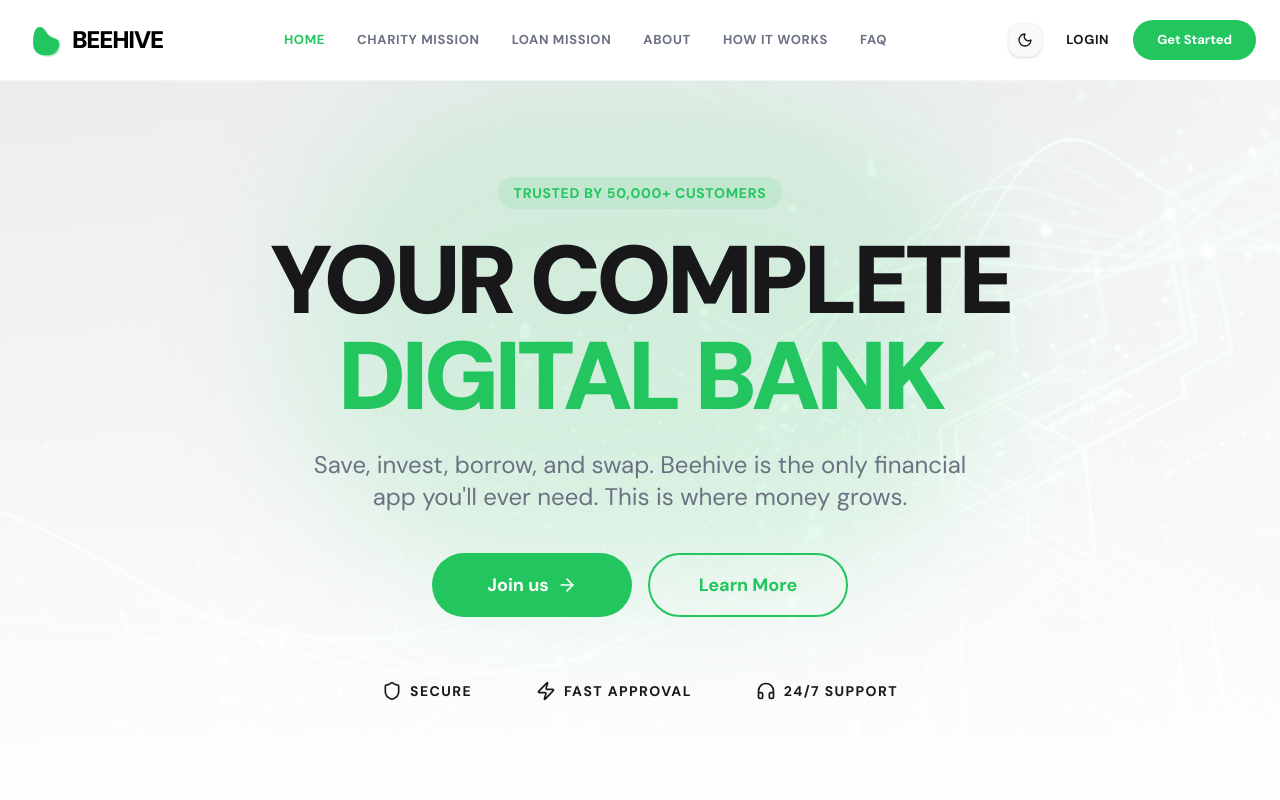
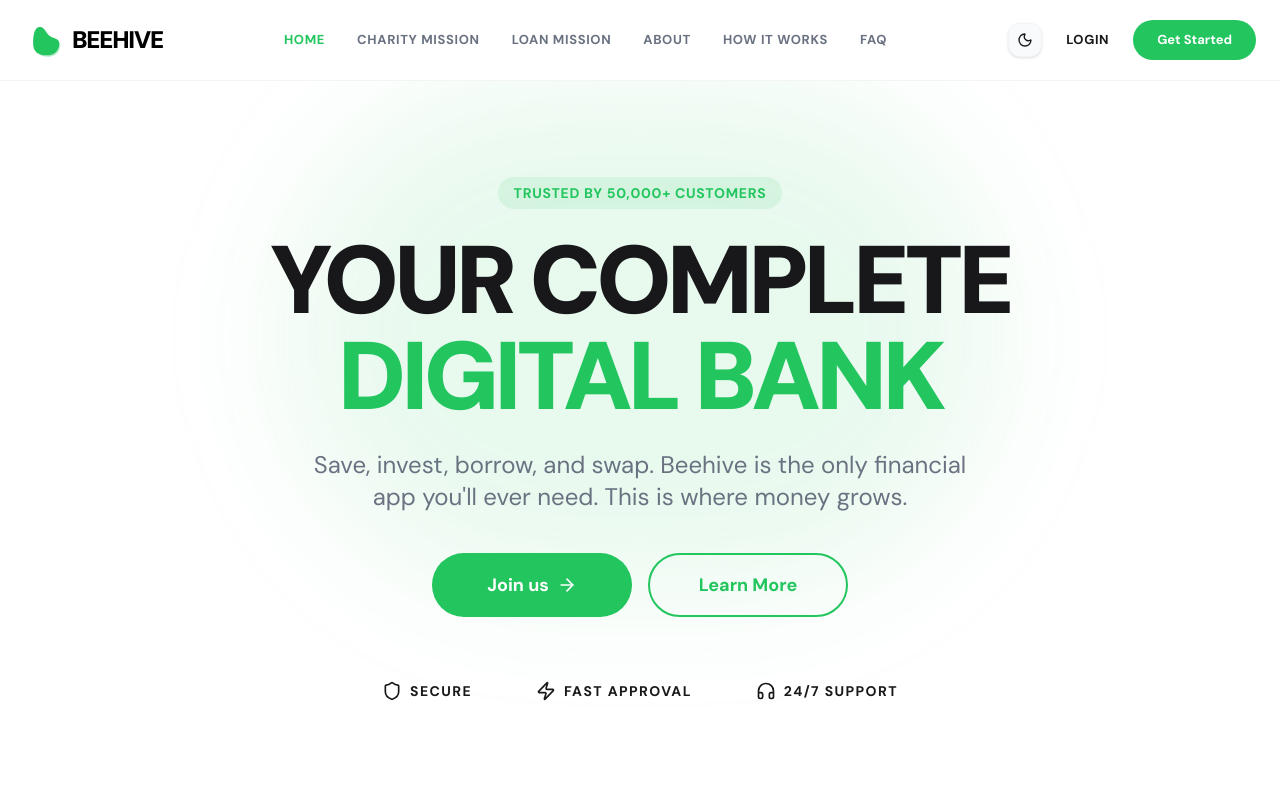
Before and after one commit to animatorrex9-debug/Beehive, a React (Vite) app: page / in a window 1280 px wide. Shown: the top 800 px of the page. Built offline with nearby package versions, Linux system fonts and the light colour scheme; no server answers.

Commit message:
refactor: replace hero image with ambient glow
Remove the heavy hero background image in favor of a CSS-based ambient glow to improve landing page load performance and visual consistency.

```diff
--- a/src/app/landing/page.tsx
+++ b/src/app/landing/page.tsx
@@ -36,7 +36,6 @@ import { useAuth } from '../../hooks/useAuth';
 import { auth } from '../../lib/supabase-service';
 import { CharityTab } from './CharityTab';
 import { LoansTab } from './LoansTab';
-import heroBackground from '../../assets/images/digital_bank_hero_1787673123426.jpg';
 
 export const LandingPage = () => {
   const { user } = useAuth();
@@ -217,20 +216,10 @@ export const LandingPage = () => {
         <>
           {/* HERO SECTION */}
           <section id="home" className="relative pt-24 pb-36 px-6 overflow-hidden">
-            {/* Background Image & Overlay Effects */}
+            {/* Background Ambient Glow */}
             <div className="absolute inset-0 -z-10 overflow-hidden pointer-events-none">
-              <img
-                src={heroBackground}
-                alt="Digital Bank Hero Background"
-                referrerPolicy="no-referrer"
-                className="w-full h-full object-cover object-center opacity-25 dark:opacity-30 scale-105 transform filter blur-[0.5px]"
-              />
-              {/* Light mode gradient wash */}
-              <div className="absolute inset-0 bg-gradient-to-b from-white/70 via-white/85 to-white dark:hidden" />
-              {/* Dark mode gradient wash */}
-              <div className="absolute inset-0 hidden dark:block bg-gradient-to-b from-zinc-950/70 via-zinc-950/85 to-zinc-950" />
               {/* Radial emerald aura */}
-              <div className="absolute top-1/3 left-1/2 -translate-x-1/2 -translate-y-1/2 w-[700px] h-[500px] bg-accent/15 rounded-full blur-3xl pointer-events-none" />
+              <div className="absolute top-1/3 left-1/2 -translate-x-1/2 -translate-y-1/2 w-[700px] h-[500px] bg-accent/10 dark:bg-accent/15 rounded-full blur-3xl pointer-events-none" />
             </div>
 
             <div className="max-w-7xl mx-auto flex flex-col items-center text-center relative z-10">
```
